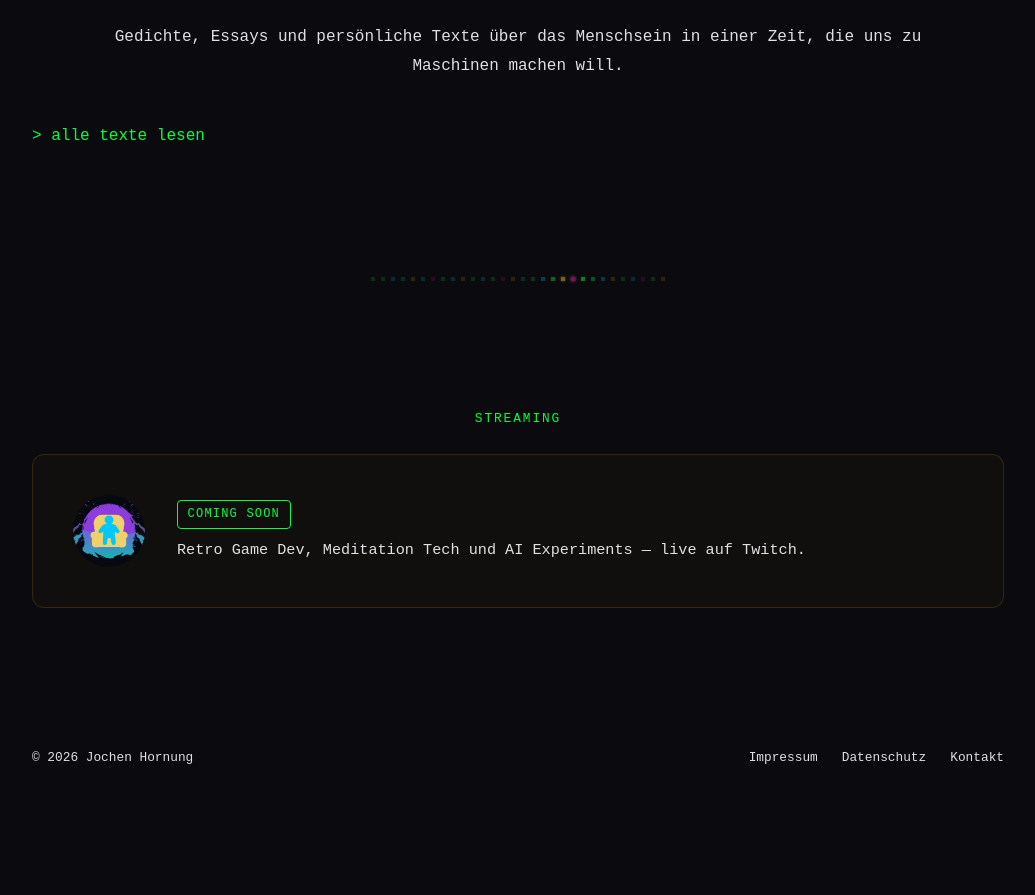
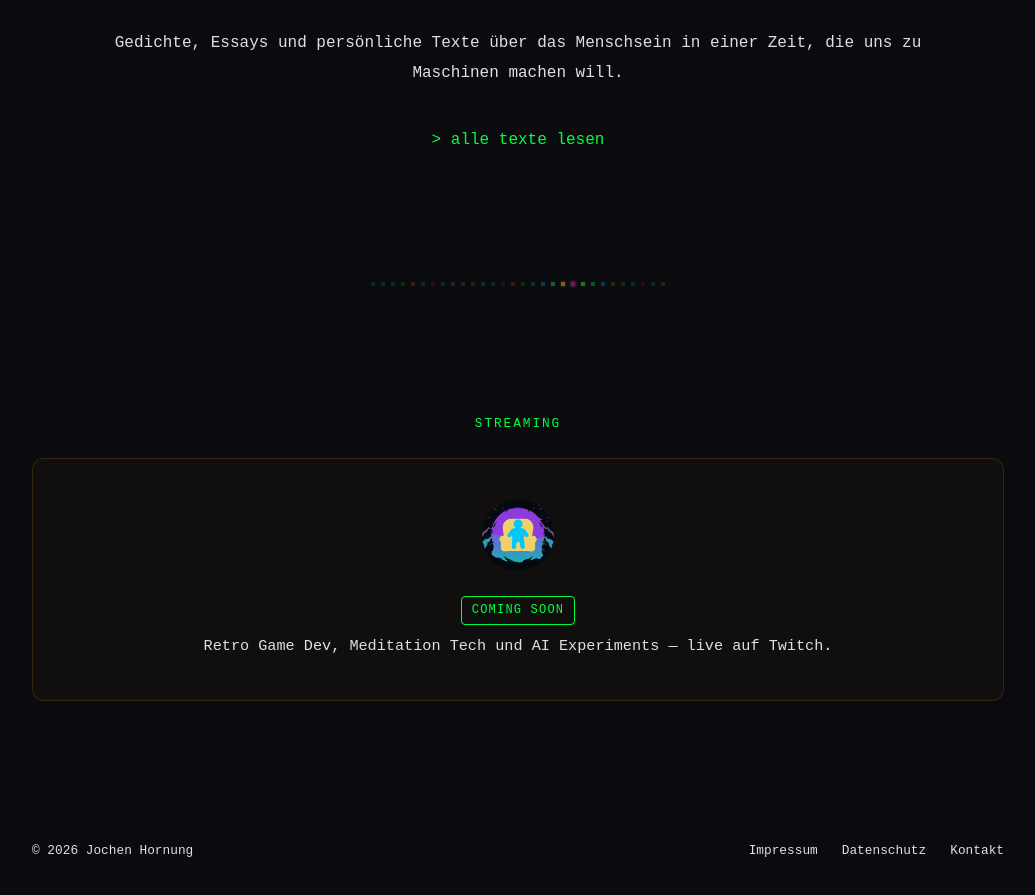
Before and after one commit to s0f4surf3r/jochenhornung-website, an Eleventy site: page src/index.njk in a window 1280 px wide. Shown: the part 1785-2680 px from the top of the page, without its empty margins (122-1157 px from the left). Before the commit the page ends 2613 px from the top, so only its background shows below. Built offline with nearby package versions, Linux system fonts and the light colour scheme; Eleventy itself is replaced by a stand-in of ours; files that its build step writes are made by us from their sources.

Commit message:
Fix: terminal-link zentriert, streaming-kachel zentriert, nav-padding 0.8rem

```diff
--- a/src/index.njk
+++ b/src/index.njk
@@ -150,7 +150,7 @@ body {
   font-size: 0.95rem;
   max-width: none;
   margin: 0;
-  padding: 0.6rem 2rem;
+  padding: 0.8rem 2rem;
 }
 
 .hero-nav .nav-home {
@@ -425,13 +425,12 @@ body {
 }
 
 .terminal-link {
-  display: inline-block;
+  display: block;
   font-family: 'Courier New', monospace;
   font-size: 1rem;
   color: var(--green);
   text-decoration: none;
   text-align: center;
-  margin: 0 auto;
   transition: color 0.2s;
 }
 
@@ -449,8 +448,10 @@ body {
   border-radius: 12px;
   padding: 2.5rem;
   display: flex;
+  flex-direction: column;
   align-items: center;
-  gap: 2rem;
+  text-align: center;
+  gap: 1.5rem;
   text-decoration: none;
   color: var(--text);
   transition: border-color 0.25s;
```
